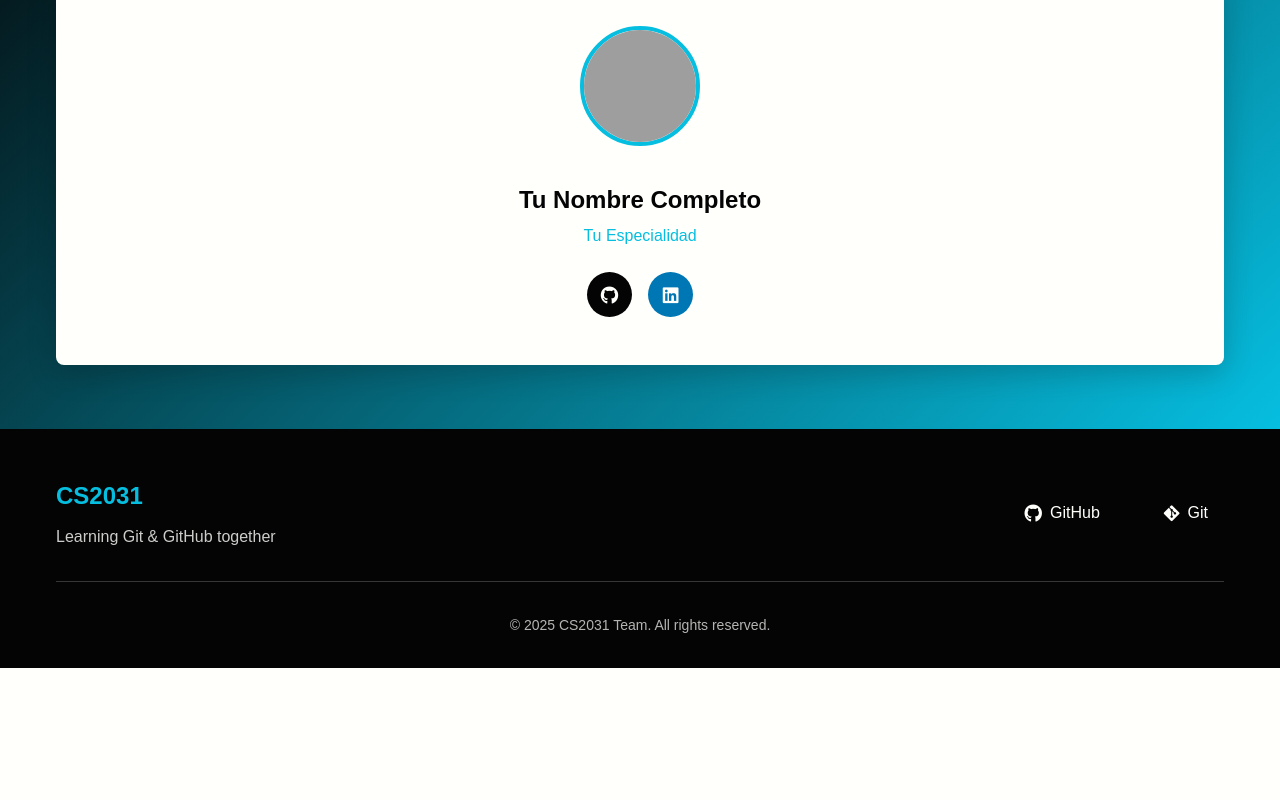
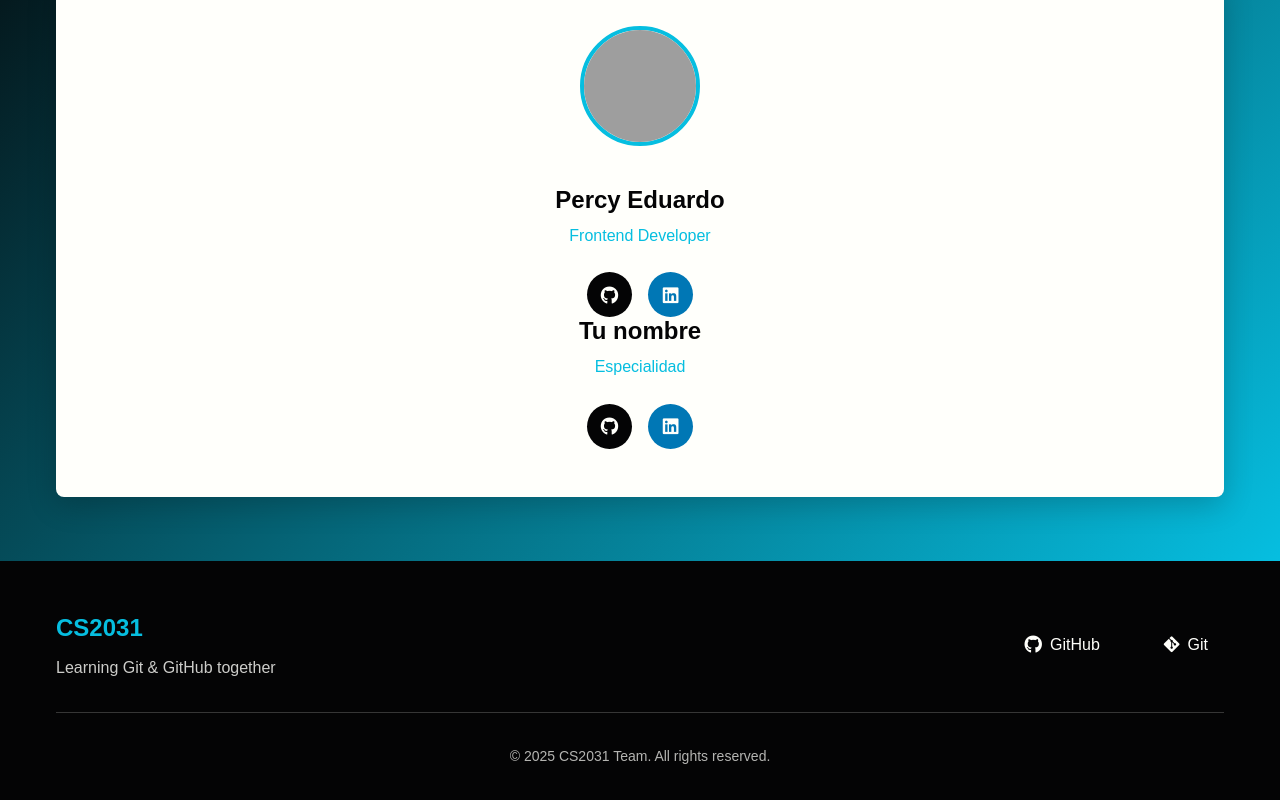
Before and after one commit to sebastianloli/hackathon-equipo--6-, a plain HTML site: page index.html in a window 1280 px wide. Shown: the part 1535-2335 px from the top of the page. Before the commit the page ends 2203 px from the top, so only its background shows below. Drawn offline with Linux system fonts and the light colour scheme; grey boxes are pictures that could not be loaded.

Commit message:
PrimerCommitPercy

```diff
--- a/index.html
+++ b/index.html
@@ -143,20 +143,42 @@
                 </div>
                 <div class="team-card__content">
                   <!-- Aquí tu nombre completo -->
-                  <h3 class="team-card__name">Tu Nombre Completo</h3>
+                  <h3 class="team-card__name">Percy Eduardo</h3>
                   <!-- Aquí tu especialidad o rol (ej: Frontend Developer, Backend Developer, etc.) -->
-                  <p class="team-card__role">Tu Especialidad</p>
+                  <p class="team-card__role">Frontend Developer</p>
                   <div class="team-card__social">
                     <!-- Aquí tu link de GitHub (reemplaza el # con tu URL) -->
                     <a
-                      href="#"
+                      href="https://github.com/PercyVlCho"
                       class="team-card__social-link team-card__social-link--github"
                     >
                       <i class="fab fa-github"></i>
                     </a>
                     <!-- Aquí tu link de LinkedIn (reemplaza el # con tu URL) -->
                     <a
-                      href="#"
+                      href="https://github.com/PercyVlCho"
+                      class="team-card__social-link team-card__social-link--linkedin"
+                    >
+                      <i class="fab fa-linkedin"></i>
+                    </a>
+                  </div>
+                </div>
+				<div class="team-card__content">
+                  <!-- Aquí tu nombre completo -->
+                  <h3 class="team-card__name">Tu nombre</h3>
+                  <!-- Aquí tu especialidad o rol (ej: Frontend Developer, Backend Developer, etc.) -->
+                  <p class="team-card__role">Especialidad</p>
+                  <div class="team-card__social">
+                    <!-- Aquí tu link de GitHub (reemplaza el # con tu URL) -->
+                    <a
+                      href="."
+                      class="team-card__social-link team-card__social-link--github"
+                    >
+                      <i class="fab fa-github"></i>
+                    </a>
+                    <!-- Aquí tu link de LinkedIn (reemplaza el # con tu URL) -->
+                    <a
+                      href=""
                       class="team-card__social-link team-card__social-link--linkedin"
                     >
                       <i class="fab fa-linkedin"></i>
```
